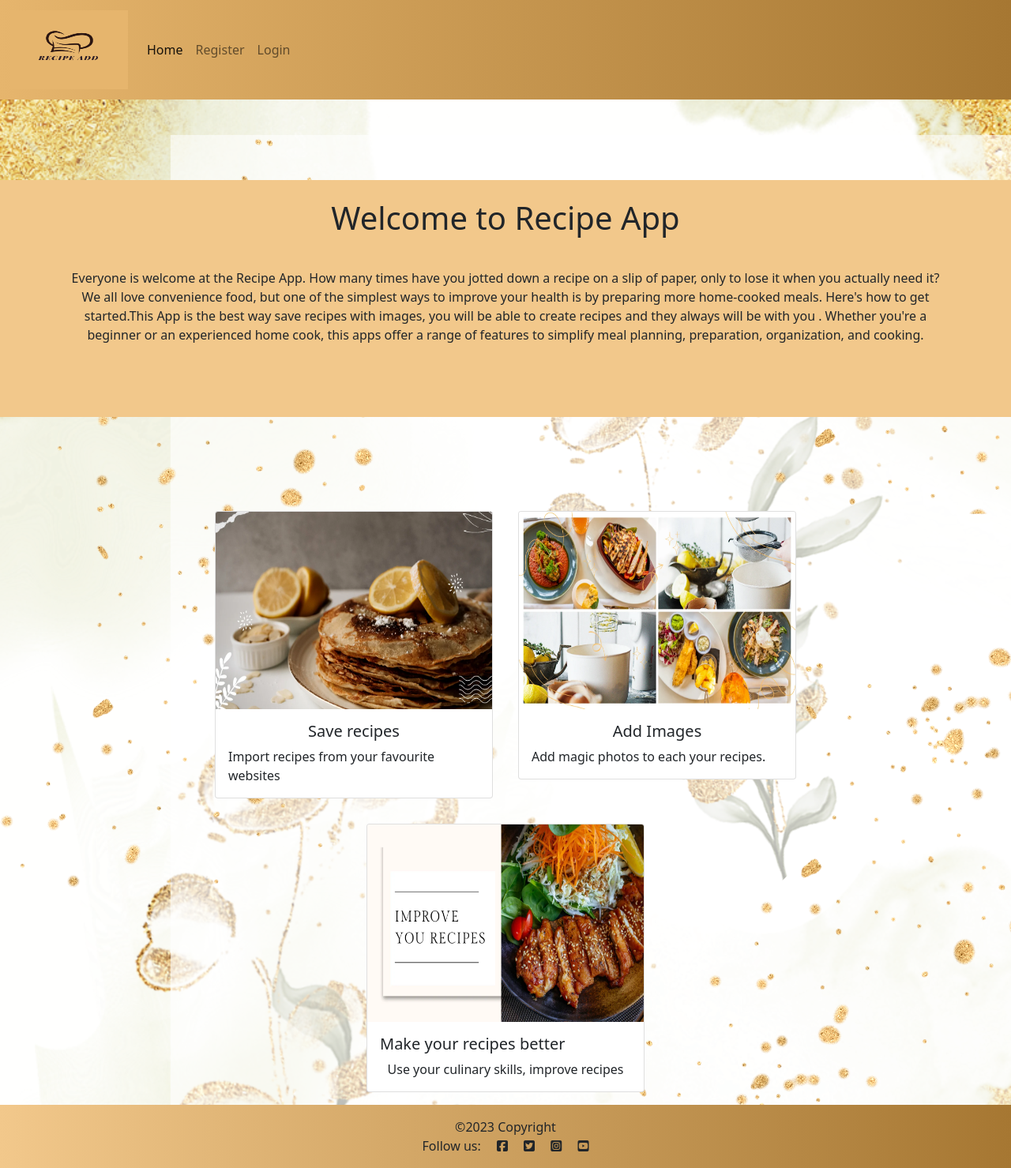
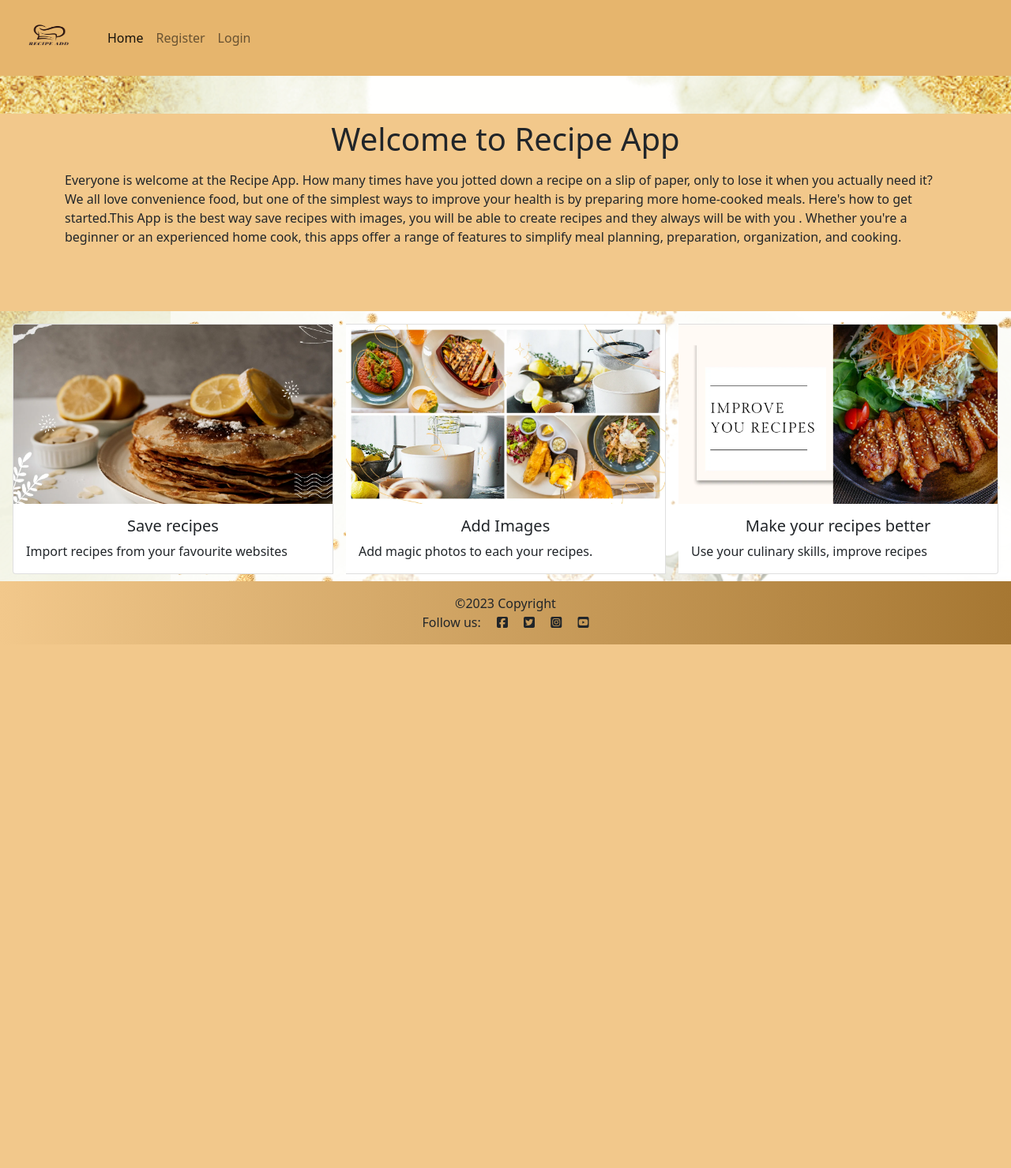
Before and after one commit to Aliona83/project4--test, a Django app: page / in a window 1280 px wide. Shown: the whole page at 79% size. After the commit the page ends 816 px from the top, so only its background shows below. Run offline with Django 3.2, Linux system fonts and the light colour scheme; parts of the project's set-up code (start-up, migrations or seed data) failed here and were passed over; some libraries are stand-ins or nearby versions.

Commit message:
Change style for cards on home page

```diff
--- a/static/css/style.css
+++ b/static/css/style.css
@@ -4,12 +4,12 @@
 }
 
 .navbar {
-    background: linear-gradient(to left,#a67732,#e6b56d );
+    background-color: #e6b56d ;
 }
 
 .logo{
-    height: 100px;
-    width: 150px;
+    height: 70px;
+    width: 100px;
 }
 
 .form {
@@ -18,18 +18,16 @@
     box-shadow: #a67732;
     border-radius: 5px;
 }
-.container{
-    margin-top: 8%;
+.img-fluid {
+    min-width: 250px;
+    height: auto;
 }
-img {
-    width: auto;
-    height: 250px;
-}
+
 #jumbotron {
     background-color: #f2c88b;
     background-repeat: no-repeat;
     background-size: cover;
-    min-height: 300px;
+    min-height: 250px;
 
 
 }
@@ -67,7 +65,7 @@ img {
     text-decoration: underline;
 }
 .footer {
-    background: linear-gradient(to left,#a67732,#f2c88b )
+    background: linear-gradient(to left,#a67732,#f2c88b );
 }
 .pagination {
       height: 50px;
@@ -76,7 +74,10 @@ img {
       display: flex;
       justify-content: center;
       align-items: center;
-
+}
+.page-item.active .page-link {
+    background-color: #a67732;
+    border-color: #f2c88b;
 }
 .page-item.active {
     background-color: #a67732;
@@ -96,3 +97,10 @@ img {
  .btn {
    color: black;
   }
+.search {
+    margin-left: 35rem;
+}
+
+main {
+    min-height: 80vh;
+}
--- a/templates/base.html
+++ b/templates/base.html
@@ -1,6 +1,7 @@
 {% load static %}
 <!DOCTYPE html>
-<html class="h-100">
+<html lang="en">
+
 <head>
     <meta charset="UTF-8">
     <meta http-equiv="X-UA-Compatible" content="IE=edge">
@@ -9,7 +10,7 @@
     <link href="https://fonts.googleapis.com/css2?family=Roboto:wght@300&display=swap" rel="stylesheet">
     <link href="https://fonts.googleapis.com/css2?family=Lato:wght@300;700&display=swap" rel="stylesheet">
     <link rel="stylesheet" href="https://cdnjs.cloudflare.com/ajax/libs/font-awesome/5.15.3/css/all.min.css">
-    <meta name="viewport" content="width=device-width, initial-scale=1" />
+    <meta name="viewport" content="width=device-width, initial-scale=1">
     <link href="https://cdn.jsdelivr.net/npm/bootstrap@5.0.1/dist/css/bootstrap.min.css" rel="stylesheet"
         integrity="sha384-+0n0xVW2eSR5OomGNYDnhzAbDsOXxcvSN1TPprVMTNDbiYZCxYbOOl7+AMvyTG2x" crossorigin="anonymous">
     <script src="https://cdn.jsdelivr.net/npm/bootstrap@5.0.1/dist/js/bootstrap.bundle.min.js"
@@ -20,10 +21,11 @@
 
     <title>Recipe App</title>
 </head>
+<!-- Navigation bar-->
 <body class="d-flex flex-column h-100">
-    <nav class="navbar navbar-expand-lg navbar-light">
+    <nav class="navbar navbar-expand-md navbar-light">
         <div class="container-fluid">
-            <a class="navbar-brand"  href="{% url 'home' %}"><img class="logo" src="{% static '/images/logo.png' %}"></a>
+            <a class="navbar-brand"  href="{% url 'home' %}"><img class="logo" src="{% static '/images/logo.png' %}" alt="logo"></a>
             <button class="navbar-toggler" type="button" data-bs-toggle="collapse" data-bs-target="#navbarText"
                 aria-controls="navbarText" aria-expanded="false" aria-label="Toggle navigation">
                 <span class="navbar-toggler-icon"></span>
@@ -40,9 +42,11 @@
                     <li class="nav-item">
                         <a class="nav-link" href="{% url 'all_recipes' %}">Recipe library</a>
                     </li>
+
                     <li class="nav-item">
                         <a class="nav-link" href="{% url 'account_logout' %}">Logout</a>
                     </li>
+
                     {% else %}
                     <li class="nav-item">
                         <a class="nav-link" href="{% url 'account_signup' %}">Register</a>
@@ -54,9 +58,10 @@
                 </ul>
 
             </div>
+
         </div>
     </nav>
-
+  <!-- Main content-->
     <main class="flex-shrink-0 main-bg">
 
         {% block content %}
@@ -64,6 +69,7 @@
 
         {% endblock content %}
     </main>
+
     <!-- Footer -->
     <footer class="footer mt-auto py-3 bg-danger">
         <p class="m-0 text-center text-black">&copy;2023 Copyright</p>
--- a/templates/home.html
+++ b/templates/home.html
@@ -1,18 +1,18 @@
 {% extends "base.html" %}
 
 {% block content %}
-
-<div class="jumbotron jumbotron-fliud" id="jumbotron">
+<!--Jumbotron-->
+<div class="jumbotron-fliud mt-5" id="jumbotron">
   <div class="container">
-    <h1 class="text-center m-2 p-4">Welcome to Recipe App</h1>
-    <p class="text-center pt-2 text-dark" class=" badge text-wrap">Everyone is welcome at the Recipe App. How many times have you jotted down a recipe on a slip of paper, only to lose it when you actually need it? We all love convenience food, but one of the simplest ways to improve your health is by preparing more home-cooked meals. Here's how to get started.This App is the best way save recipes with images, you will be able to create recipes and they always will be with you . Whether you're a beginner or an experienced home cook, this apps offer a range of features to simplify meal planning, preparation, organization, and cooking.</p>
+    <h1 class="text-center m-2 p-2">Welcome to Recipe App</h1>
+    <p class="d-inline">Everyone is welcome at the Recipe App. How many times have you jotted down a recipe on a slip of paper, only to lose it when you actually need it? We all love convenience food, but one of the simplest ways to improve your health is by preparing more home-cooked meals. Here's how to get started.This App is the best way save recipes with images, you will be able to create recipes and they always will be with you . Whether you're a beginner or an experienced home cook, this apps offer a range of features to simplify meal planning, preparation, organization, and cooking.</p>
   </div>
 </div>
 
 
-
-  <div class="container d-flex flex-row flex-wrap justify-content-center">
-    <div class="card h-100" style="width:22rem ">
+<!--Cards-->
+ <div class="card-group">
+    <div class="card">
       <img src="../static/images/card1.webp" class="card-img-top" alt="...">
       <div class="card-body">
         <h5 class="card-title text-center">Save recipes</h5>
@@ -20,20 +20,18 @@
       </div>
     </div>
 
-    <div class="card h-100" style="width:22rem">
-      <img src="../static/images/card2.webp" class="card-img-top" alt="...">
+    <div class="card">
+      <img src="../static/images/card2.webp" class="card-img-top" alt="image">
       <div class="card-body">
         <h5 class="card-title text-center">Add Images</h5>
         <p class="card-text">Add magic photos to each your recipes.</p>
       </div>
     </div>
-
-
-    <div class="card h-100" style="width:22rem">
+    <div class="card">
       <img src="../static/images/card3.webp" class="card-img-top" alt="...">
       <div class="card-body">
-        <h5 class="card-title">Make your recipes better</h5>
-        <p class="card-text text-center">Use your culinary skills, improve recipes </p>
+        <h5 class="card-title text-center">Make your recipes better</h5>
+        <p class="card-text">Use your culinary skills, improve recipes </p>
       </div>
     </div>
   </div>
```
Also changed, not shown: add_recipe/templates/add_recipe/all_recipes.html (+11 -14 lines).
